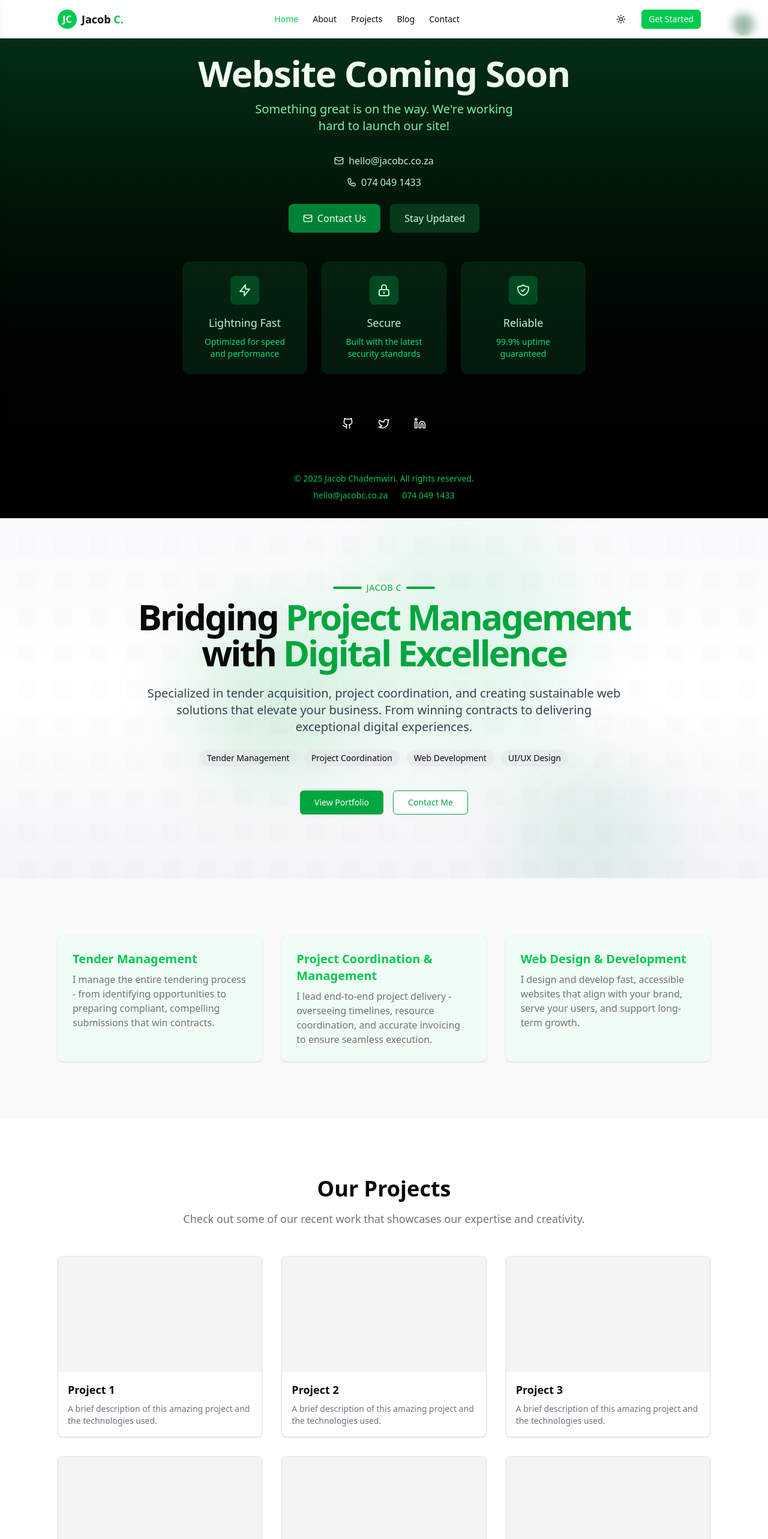
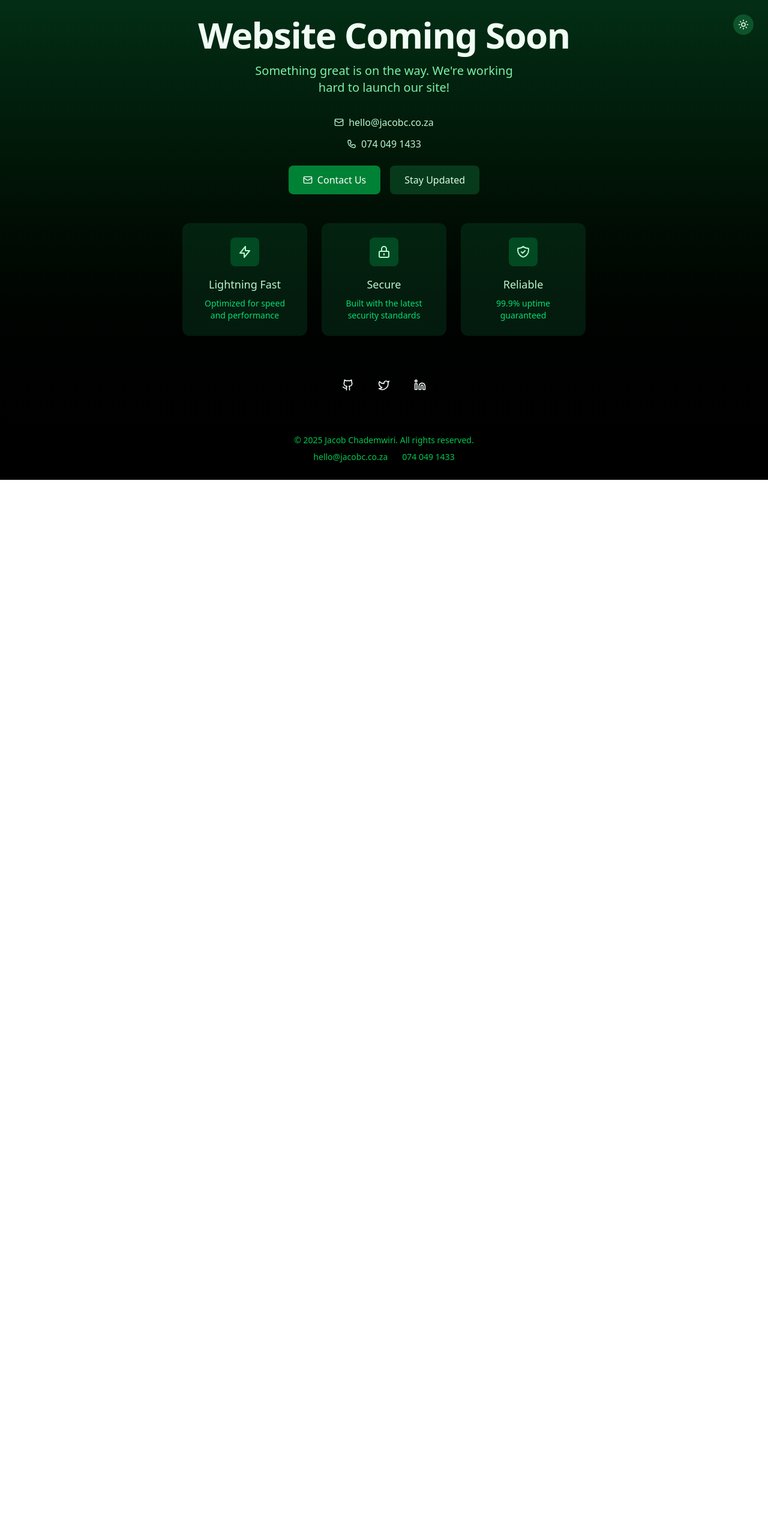
Before and after one commit to jchademwiri/jacob-chademwiri-official, a Next.js app: page / in a window 1280 px wide. Shown: the top 2566 px of the page at 60% size. After the commit the page ends 800 px from the top, so only its background shows below. Built offline with nearby package versions, Linux system fonts and the light colour scheme.

Commit message:
refactor: comment out unused components in layout and page files

```diff
--- a/src/app/layout.tsx
+++ b/src/app/layout.tsx
@@ -83,11 +83,11 @@ export default function RootLayout({
           enableSystem
           disableTransitionOnChange
         >
-          <Navbar />
+          {/* <Navbar /> */}
 
           <main className="flex-1">{children}</main>
-          <Footer />
-          <ScrollToTop />
+          {/* <Footer />
+          <ScrollToTop /> */}
         </ThemeProvider>
         <SpeedInsights />
         <Analytics />
--- a/src/app/page.tsx
+++ b/src/app/page.tsx
@@ -1,19 +1,19 @@
 import ComingSoon from '@/components/coming-soon';
-import {
-  CurrentEmployment,
-  FeaturesSection,
-  HeroSection,
-  ProjectsSection,
-} from '@/components/sections';
+// import {
+//   CurrentEmployment,
+//   FeaturesSection,
+//   HeroSection,
+//   ProjectsSection,
+// } from '@/components/sections';
 
 export default function Home() {
   return (
     <>
       <ComingSoon />
-      <CurrentEmployment />
+      {/* <CurrentEmployment />
       <HeroSection />
       <FeaturesSection />
-      <ProjectsSection />
+      <ProjectsSection /> */}
     </>
   );
 }
```
